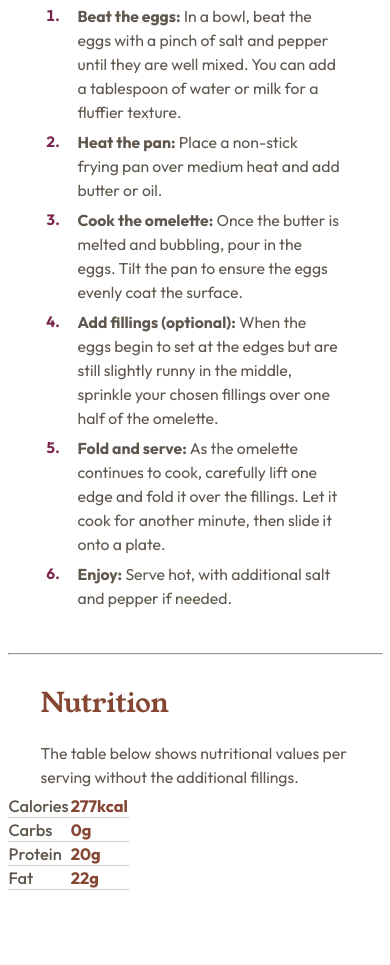
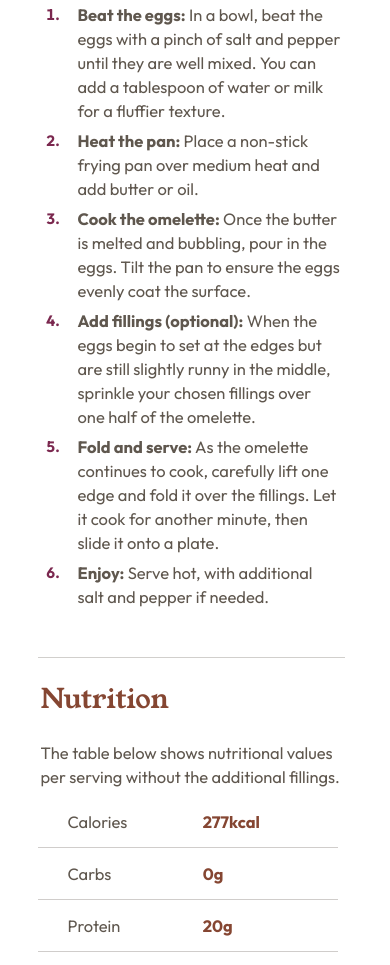
Before and after one commit to zh4r/FeM-recipe-page, a plain HTML site: page index.html in a window 390 px wide. Shown: the part 1035-2000 px from the top of the page. Before the commit the page ends 1925 px from the top, so only its background shows below. Drawn offline with Linux system fonts and the light colour scheme.

Commit message:
mobile done

```diff
--- a/index.css
+++ b/index.css
@@ -1,4 +1,3 @@
-/* Reset and global styles */
 html, body {
     padding: 0;
     margin: 0;
@@ -16,22 +15,28 @@ body {
     place-items: center;
 }
 
-/* Main container */
 main {
     width: 375px;
 }
 
-/* Image styles */
+hr {
+    width: 82%;
+    border-bottom: none;
+    border-left: none;
+    border-right: none;
+    border-top: 1px solid hsla(32, 10%, 34%, 0.288);
+    margin: 0 2rem;
+}
+
 img {
     padding: 0;
     margin: 0 0 .4rem 0;
     width: 100%;
 }
 
-/* Typography */
 h1, h2 {
     font-family: 'Young Serif';
-    margin: 1.9rem 2.2rem 1rem 2.2rem;
+    margin: 1.5rem 2.2rem 1rem 2.2rem;
     font-weight: 500;
 }
 
@@ -47,14 +52,19 @@ h2 {
 }
 
 p, ul, ol {
-    font-size: 1.05rem;
+    font-size: 1.1rem;
     color: hsl(30, 10%, 34%);
 }
 
+header {
+    margin-top: 2rem;
+}
+
 header p, .nutri p {
+    font-size: 1.1rem;
     line-height: 1.6rem;
-    margin: 0rem 2.2rem;
-    padding: .3rem 0;
+    margin: 0rem 1.6rem 0 2.2rem;
+    padding: .5rem 0rem;
 }
 
 ul {
@@ -101,11 +111,12 @@ ol p {
     font-weight: normal;
 }
 
-/* Table styles */
 table {
-    font-weight: 500;
+    width: 80%;
+    font-weight: 400;
     font-size: 1.1rem;
     border-collapse: collapse;
+    margin: 0 0 1rem 2rem;
     color: hsl(30, 10%, 34%);
 }
 
@@ -113,14 +124,22 @@ tr {
     border-bottom: 1px solid hsla(32, 10%, 34%, 0.295);
 }
 
+td {
+    padding: 1rem 0 1rem 2rem;
+}
+
+table > *:last-child > tr:last-of-type {
+	border: none;
+}
+
 .right {
     color: hsl(14, 45%, 36%);
+    padding-right: 1.5rem;
 }
 
-/* Specific classes */
 .preparation {
     background-color: hsl(330, 100%, 98%);
-    margin: 2rem 2.2rem;
+    margin: 1.7rem 2.2rem;
     border-radius: .8rem;
 }
 
@@ -138,3 +157,7 @@ tr {
     font-size: .8rem;
     padding: 0 0 1.1rem 1.4rem;
 }
+
+.instructions {
+    margin: 2rem 0 1.8rem 0;
+}
```
